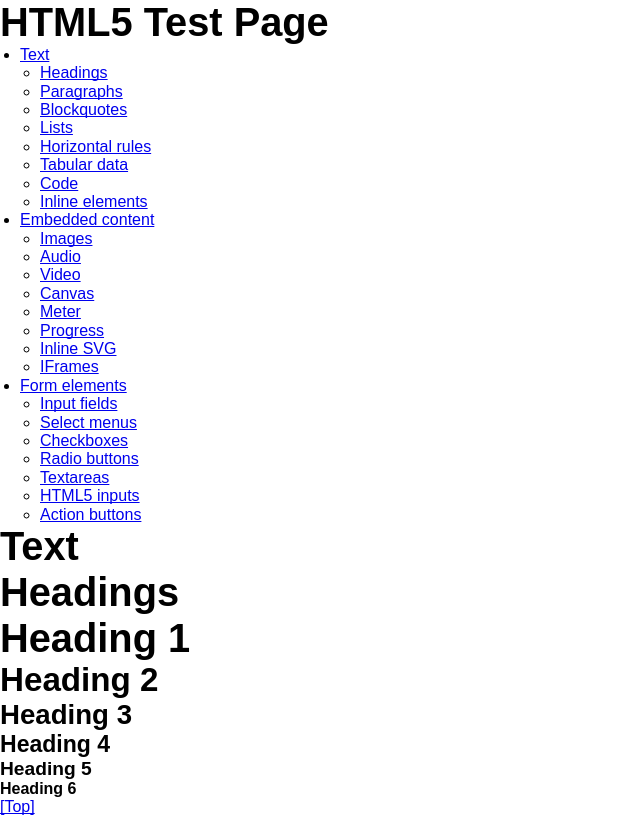
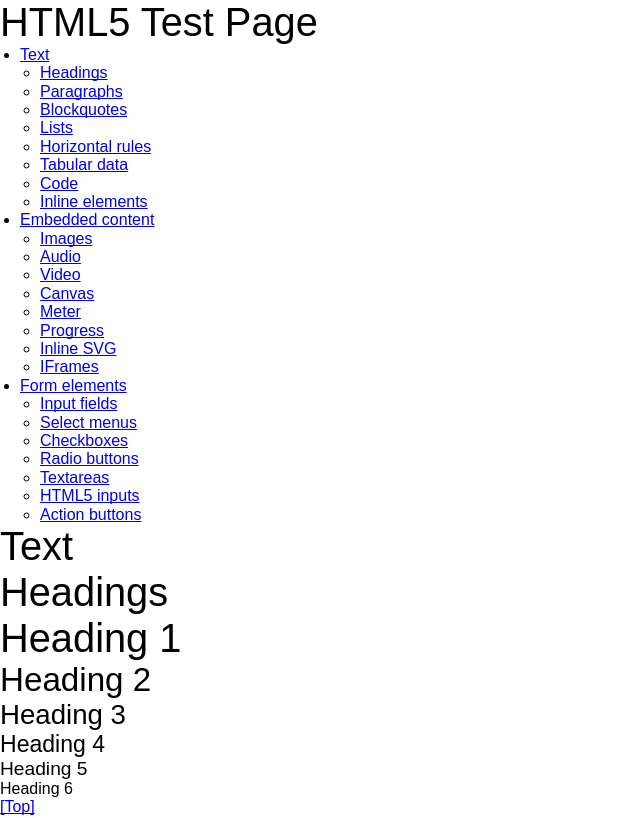
Before and after one commit to northernco/match, a website built with webpack: page index.html in a window 1280 px wide. Shown: the top 818 px of the page, without its empty margins (0-640 px from the left). Built offline with nearby package versions, Linux system fonts and the light colour scheme; files whose address does not match are found by name.

Commit message:
Add a test commit to try making the test fail

```diff
--- a/src/scss/_match.scss
+++ b/src/scss/_match.scss
@@ -31,6 +31,7 @@
             font-family: inherit;
             font-size: inherit;
             box-sizing: inherit;
+            font-weight: inherit;
         }
     }
 
```
